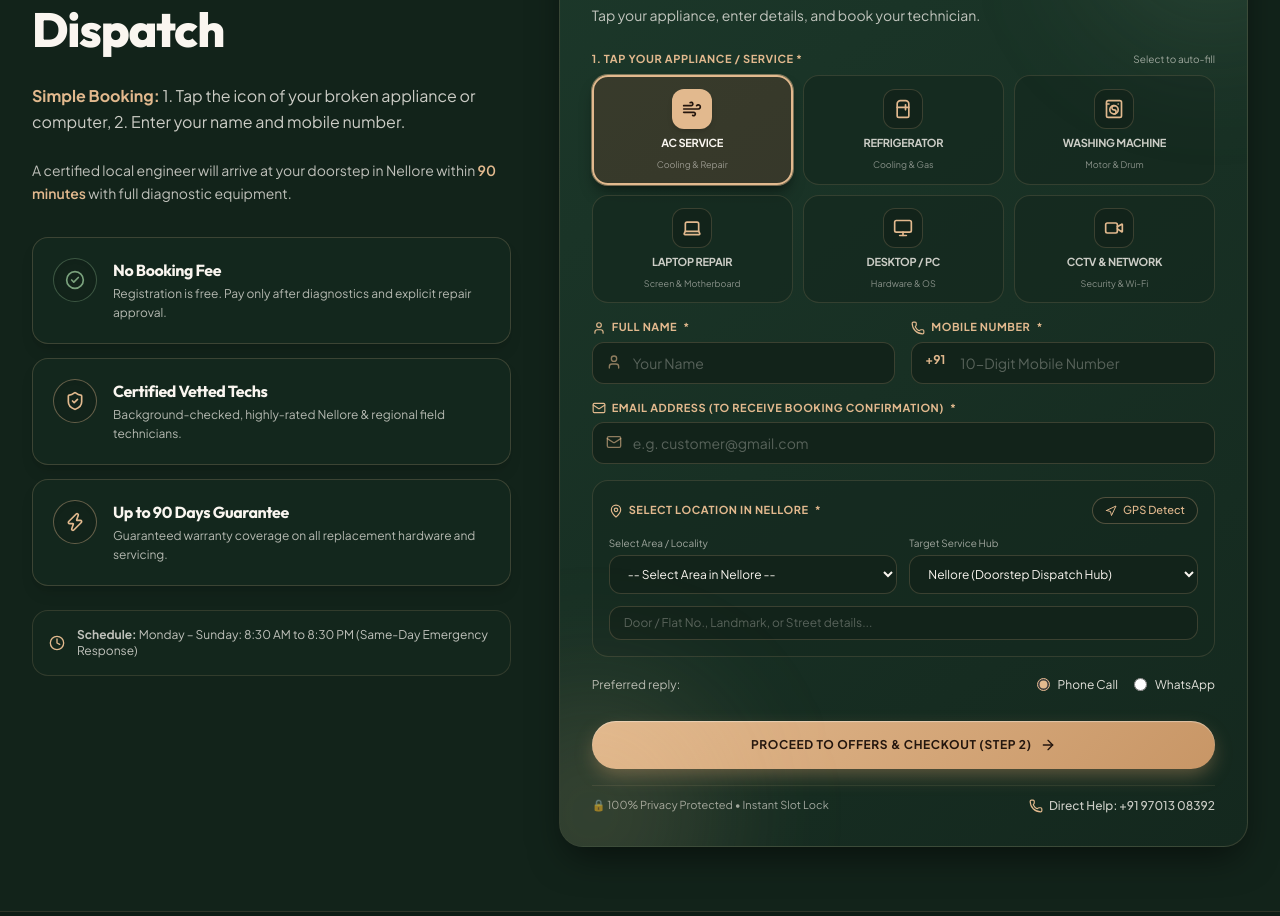
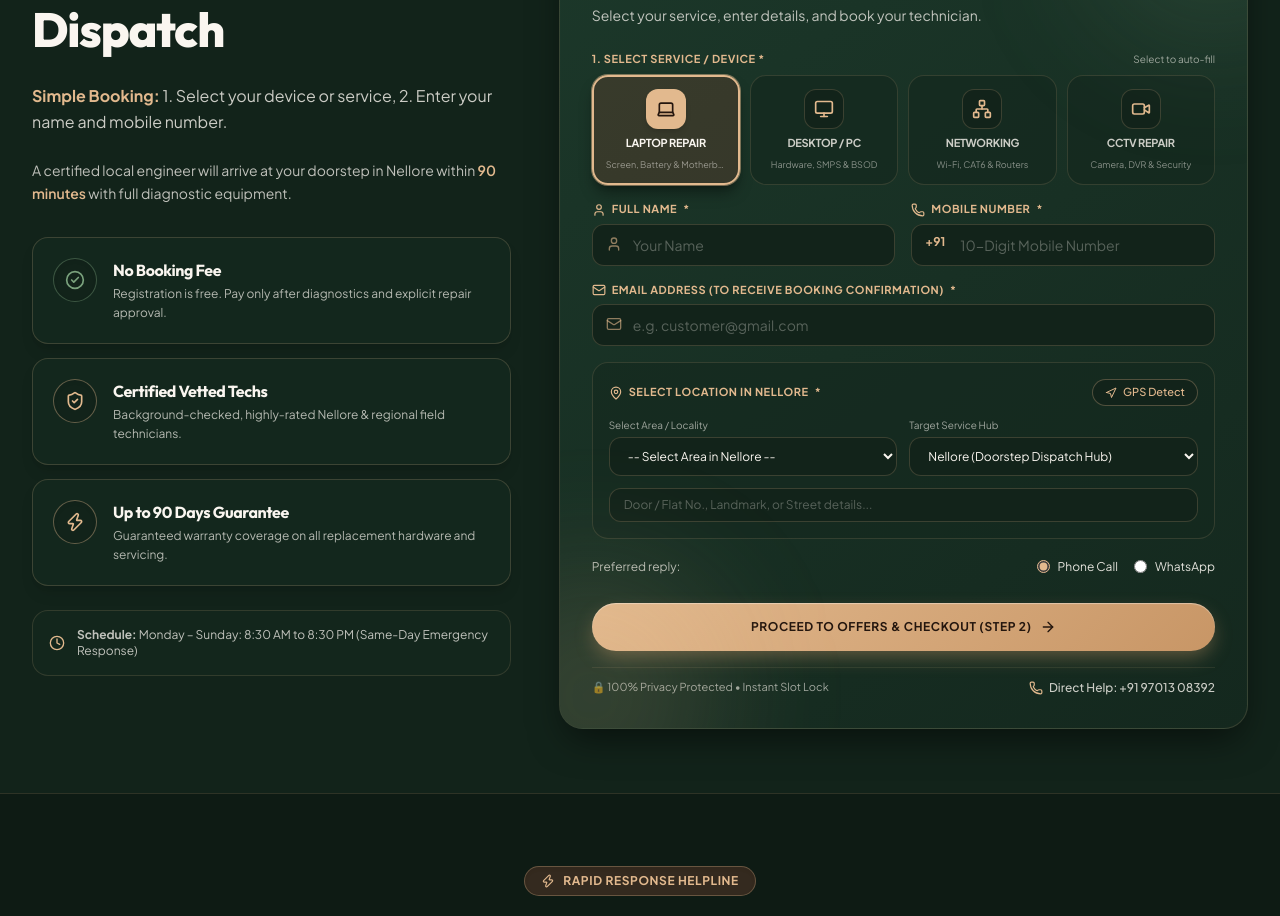
Before and after one commit to mrbtruely-coder/laptop-repair-services, a React (Vite) app: page /book in a window 1280 px wide. Shown: the part 320-1236 px from the top of the page. Built offline with nearby package versions, Linux system fonts and the light colour scheme; a web font is replaced by a local one.

Commit message:
Keep services strictly limited to Computer, Laptop, Networking, and CCTV repair

```diff
--- a/index.html
+++ b/index.html
@@ -4,12 +4,12 @@
     <meta charset="UTF-8" />
     <meta name="viewport" content="width=device-width, initial-scale=1.0" />
     <link rel="icon" type="image/svg+xml" href="/favicon.svg" />
-    <title>Door Step Service | Premium Appliance Service Nellore</title>
+    <title>Laptop & Computer Repair Services | Networking & CCTV Installation</title>
 
     <meta name="description"
-      content="Door Step Service is Nellore's premium doorstep appliance repair company. Same-day diagnostics and certified expert servicing for ACs, Refrigerator cooling issues, and Washing Machine drum repairs." />
+      content="Expert doorstep and lab repair for laptops, desktop computers, Wi-Fi networking, and CCTV security cameras. Certified chip-level repairs, screen replacement, and genuine parts." />
     <meta name="keywords"
-      content="best ac service in nellore, best refrigerator service in nellore, best washing machine service in nellore, best refrigrator service in nellore, best washning machine service in nellore, AC repair Nellore, AC service Nellore, Refrigerator service Nellore, Refrigerator repair Nellore, Washing Machine repair Nellore, Washing Machine service Nellore, doorstep appliance repair Nellore, local appliance technician Nellore, Door Step Service Nellore, home appliance service Nellore, best AC repair Nellore, fridge gas filling Nellore, washing machine service near me, AC gas filling charges Nellore, split AC installation Nellore, doorstep fridge repair Nellore, door step service Nellore AP" />
+      content="laptop repair services, computer repair near me, desktop repair, macbook repair, laptop screen replacement, chip level laptop repair, CCTV installation near me, CCTV repair service, office networking support, wifi mesh router setup, IT support doorstep service" />
     <meta name="google-site-verification" content="clH9FvGCsCEslpFBXVt09eUvkF9m-B9wmIFRSyyRceM" />
 
     <meta name="theme-color" content="#12231A" />
@@ -18,9 +18,9 @@
     <meta name="geo.placename" content="Nellore, Bengaluru, Visakhapatnam, Chennai" />
 
     <!-- Open Graph for Social Sharing -->
-    <meta property="og:title" content="Door Step Service | Premium Appliance & Hardware Service" />
+    <meta property="og:title" content="Laptop & Computer Repair Services | Networking & CCTV" />
     <meta property="og:description"
-      content="Fast & Reliable Doorstep Repair Services. Same-day certified repair solutions in Nellore, Bengaluru, Vizag, and Chennai." />
+      content="Fast & Reliable Doorstep Repair Services for Laptops, Desktop Computers, Networking, and CCTV Surveillance." />
     <meta property="og:type" content="website" />
 
     <link rel="preconnect" href="https://fonts.googleapis.com">
--- a/src/components/forms/EnquiryForm.tsx
+++ b/src/components/forms/EnquiryForm.tsx
@@ -21,11 +21,9 @@ import {
   Gift,
   ShieldCheck,
   User,
-  Wind,
-  Refrigerator,
-  WashingMachine,
   Laptop,
   Monitor,
+  Network,
   Video,
   Mail,
 } from 'lucide-react';
@@ -69,14 +67,14 @@ interface EnquiryFormProps {
   className?: string;
 }
 
-export const APPLIANCE_TILES = [
-  { id: 'ac-service', label: 'AC SERVICE', icon: Wind, desc: 'Cooling & Repair' },
-  { id: 'refrigerator', label: 'REFRIGERATOR', icon: Refrigerator, desc: 'Cooling & Gas' },
-  { id: 'washing-machine', label: 'WASHING MACHINE', icon: WashingMachine, desc: 'Motor & Drum' },
-  { id: 'laptop-repair', label: 'LAPTOP REPAIR', icon: Laptop, desc: 'Screen & Motherboard' },
-  { id: 'computer-repair', label: 'DESKTOP / PC', icon: Monitor, desc: 'Hardware & OS' },
-  { id: 'cctv-repair-installation', label: 'CCTV & NETWORK', icon: Video, desc: 'Security & Wi-Fi' },
+export const SERVICE_TILES = [
+  { id: 'laptop-repair', label: 'LAPTOP REPAIR', icon: Laptop, desc: 'Screen, Battery & Motherboard' },
+  { id: 'computer-repair', label: 'DESKTOP / PC', icon: Monitor, desc: 'Hardware, SMPS & BSOD' },
+  { id: 'networking', label: 'NETWORKING', icon: Network, desc: 'Wi-Fi, CAT6 & Routers' },
+  { id: 'cctv-repair-installation', label: 'CCTV REPAIR', icon: Video, desc: 'Camera, DVR & Security' },
 ];
+
+export const APPLIANCE_TILES = SERVICE_TILES;
 
 export const NELLORE_AREAS = [
   'Trunk Road',
@@ -137,9 +135,9 @@ const CONFETTI_COLORS = [
 
 export const EnquiryForm: React.FC<EnquiryFormProps> = ({
   initialCity = 'nellore',
-  initialService = 'ac-service',
+  initialService = 'laptop-repair',
   title = "Request Service",
-  subtitle = "Tap your appliance, enter details, and book your technician.",
+  subtitle = "Select your device or service, enter details, and book your technician.",
   className = "",
 }) => {
   const getTodayDateString = () => new Date().toISOString().split('T')[0];
@@ -151,7 +149,7 @@ export const EnquiryForm: React.FC<EnquiryFormProps> = ({
     phone: '',
     email: '',
     city: initialCity || 'nellore',
-    service: initialService || 'ac-service',
+    service: initialService || 'laptop-repair',
     serviceMode: 'doorstep',
     contactMethod: 'phone',
     slotDate: getTodayDateString(),
@@ -293,7 +291,7 @@ export const EnquiryForm: React.FC<EnquiryFormProps> = ({
     if (!formData.description || formData.description.trim().length < 2) {
       setFormData((prev) => ({
         ...prev,
-        description: 'Doorstep diagnostic inspection and appliance repair dispatch',
+        description: 'Doorstep diagnostic inspection and device repair dispatch',
       }));
     }
 
@@ -623,17 +621,17 @@ export const EnquiryForm: React.FC<EnquiryFormProps> = ({
                 =================================================== */}
             {currentStep === 1 && (
               <div className="space-y-4 animate-in fade-in duration-200">
-                {/* 1. TAP YOUR APPLIANCE / SERVICE */}
+                {/* 1. SELECT SERVICE / DEVICE */}
                 <div className="space-y-2">
                   <div className="flex items-center justify-between">
                     <label className="block text-[11px] font-bold text-[#E2B98E] uppercase tracking-wider">
-                      1. TAP YOUR APPLIANCE / SERVICE <span className="text-[#E2B98E]">*</span>
+                      1. SELECT SERVICE / DEVICE <span className="text-[#E2B98E]">*</span>
                     </label>
                     <span className="text-[10px] text-[#FAF6F0]/60">Select to auto-fill</span>
                   </div>
 
-                  <div className="grid grid-cols-2 sm:grid-cols-3 gap-2.5">
-                    {APPLIANCE_TILES.map((tile) => {
+                  <div className="grid grid-cols-2 sm:grid-cols-4 gap-2.5">
+                    {SERVICE_TILES.map((tile) => {
                       const IconComponent = tile.icon;
                       const isSelected = formData.service === tile.id;
                       return (
--- a/src/components/layout/Footer.tsx
+++ b/src/components/layout/Footer.tsx
@@ -59,7 +59,7 @@ export const Footer: React.FC = () => {
             </Link>
 
             <p className="text-xs text-[#FAF6F0]/70 leading-relaxed max-w-sm">
-              Professional laptop servicing, computer diagnostics, home appliance repairs, enterprise networking, and CCTV security. Focused on customer transparency and verified technicians.
+              Professional laptop servicing, desktop computer diagnostics, enterprise networking, and CCTV security. Focused on customer transparency and verified technicians.
             </p>
 
             <div className="pt-2 space-y-2 text-xs">
@@ -194,7 +194,7 @@ export const Footer: React.FC = () => {
         {/* Verification & Transparency Disclaimer */}
         <div className="mt-12 pt-6 border-t border-[#E2B98E]/10 text-[11px] text-[#FAF6F0]/55 leading-relaxed bg-[#14281E]/60 p-5 rounded-2xl border border-[#E2B98E]/10">
           <p>
-            <strong className="text-[#E2B98E]">Service Policy & Disclaimer:</strong> {siteConfig.brandName} operates for computer, laptop, networking, CCTV, and doorstep appliance diagnostics across Bengaluru, Visakhapatnam, Chennai, and Nellore. All diagnostic estimates are quoted before work begins. Brand names (Dell, HP, Lenovo, Apple, Samsung, LG, Whirlpool, etc.) are used solely for descriptive compatibility identification.
+            <strong className="text-[#E2B98E]">Service Policy & Disclaimer:</strong> {siteConfig.brandName} operates for computer, laptop, networking, and CCTV diagnostics across Bengaluru, Visakhapatnam, Chennai, and Nellore. All diagnostic estimates are quoted before work begins. Brand names (Dell, HP, Lenovo, Apple, Asus, Acer, Cisco, Hikvision, Dahua, etc.) are used solely for descriptive compatibility identification.
           </p>
         </div>
 
--- a/src/components/sections/HeroSection.tsx
+++ b/src/components/sections/HeroSection.tsx
@@ -18,9 +18,9 @@ export const HeroSection: React.FC = () => {
             {/* Top pill badge */}
             <div className="inline-flex items-center gap-2 px-3.5 py-1.5 rounded-full bg-[#6E4331]/40 border border-[#E2B98E]/40 text-xs font-semibold text-[#E2B98E] shadow-md">
               <span className="w-2 h-2 rounded-full bg-[#E2B98E] animate-ping" />
-              <span>Doorstep Hardware & Appliance Specialists</span>
+              <span>Doorstep Computer & IT Hardware Specialists</span>
               <span className="text-[#D2DCD2]/50">|</span>
-              <span className="text-[#FAF6F0]">Home Service Repair </span>
+              <span className="text-[#FAF6F0]">Laptop, Desktop, Network & CCTV</span>
             </div>
 
             {/* Primary H1 */}
--- a/src/components/sections/WhyChooseUs.tsx
+++ b/src/components/sections/WhyChooseUs.tsx
@@ -50,7 +50,7 @@ export const WhyChooseUs: React.FC = () => {
         {/* Diagnostic reassurance banner */}
         <div className="mt-12 p-6 sm:p-8 rounded-3xl nature-panel flex flex-col sm:flex-row items-center justify-between gap-5">
           <div className="space-y-1.5 text-center sm:text-left">
-            <h4 className="text-[#FAF6F0] font-bold text-base sm:text-lg">Need advice on an uncertain hardware or appliance problem?</h4>
+            <h4 className="text-[#FAF6F0] font-bold text-base sm:text-lg">Need advice on an uncertain computer, laptop, or network issue?</h4>
             <p className="text-xs sm:text-sm text-[#FAF6F0]/75">Speak directly with a senior support engineer for free initial symptom guidance.</p>
           </div>
           <a
--- a/src/config/site.ts
+++ b/src/config/site.ts
@@ -342,7 +342,7 @@ export const citiesData: Record<string, CityInfo> = {
     popularName: "Nellore",
     address: "Trunk Road, Near VRC Centre, Nellore, Andhra Pradesh 524001",
     coverageRadius: "20 km",
-    description: "Doorstep appliance and electronics repair, certified laptop chip-level fixes, AC servicing, and quick technician dispatch within 90 minutes in Nellore.",
+    description: "Doorstep computer and laptop repair, certified chip-level diagnostics, office networking, CCTV installation, and quick technician dispatch within 90 minutes in Nellore.",
     leadTime: "Doorstep Dispatch in Nellore within 90 minutes",
     serviceHub: "Trunk Road, Near VRC Centre, Nellore, Andhra Pradesh",
     localities: [
@@ -356,7 +356,7 @@ export const citiesData: Record<string, CityInfo> = {
       "Doorstep technician dispatch in Nellore within 90 minutes",
       "No booking fee — Free registration & inspection",
       "Verified local Nellore certified engineers",
-      "AC, Refrigerator, Washing Machine, and Laptop hardware repair"
+      "Computer, Laptop, Networking, and CCTV surveillance repair"
     ]
   }
 };
--- a/src/pages/ContactPage.tsx
+++ b/src/pages/ContactPage.tsx
@@ -27,7 +27,7 @@ export const ContactPage: React.FC = () => {
     <>
       <SEO
         title="Book Doorstep Repair & Dispatch | Nellore, Bengaluru, Vizag, Chennai"
-        description="Easy 2-step repair booking. Select your device or appliance, choose your location, and request verified technician dispatch in Nellore, Bengaluru, Vizag & Chennai. Pay after service."
+        description="Easy 2-step repair booking. Select your computer, laptop, networking, or CCTV service, and request verified technician dispatch in Nellore, Bengaluru, Vizag & Chennai. Pay after service."
         canonicalPath="/contact"
         keywords={[
           'book laptop repair',
@@ -67,7 +67,7 @@ export const ContactPage: React.FC = () => {
 
               {/* Description */}
               <p className="text-[#FAF6F0]/80 text-sm sm:text-base leading-relaxed">
-                <strong className="text-[#E2B98E]">Simple Booking:</strong> 1. Tap the icon of your broken appliance or computer, 2. Enter your name and mobile number.
+                <strong className="text-[#E2B98E]">Simple Booking:</strong> 1. Select your device or service, 2. Enter your name and mobile number.
               </p>
 
               <p className="text-[#FAF6F0]/75 text-xs sm:text-sm leading-relaxed">
@@ -138,9 +138,9 @@ export const ContactPage: React.FC = () => {
             <div id="booking-dispatch-card" className="lg:col-span-7">
               <EnquiryForm
                 title="Request Service"
-                subtitle="Tap your appliance, enter details, and book your technician."
+                subtitle="Select your service, enter details, and book your technician."
                 initialCity="nellore"
-                initialService="ac-service"
+                initialService="laptop-repair"
               />
             </div>
 
@@ -162,12 +162,12 @@ export const ContactPage: React.FC = () => {
 
           {/* Heading */}
           <h2 className="text-3xl sm:text-4xl font-extrabold text-[#FAF6F0] tracking-tight">
-            Need Quick Appliance Repair?
+            Need Quick Computer or Laptop Repair?
           </h2>
 
           {/* Subtitle */}
           <p className="text-[#FAF6F0]/75 text-sm sm:text-base mt-3 leading-relaxed max-w-2xl mx-auto">
-            Don't let a broken AC, refrigerator, washing machine, or laptop interrupt your routine. Tap below to call or chat with our Nellore technicians immediately.
+            Don't let a broken laptop screen, desktop failure, network drop, or faulty CCTV interrupt your business or routine. Tap below to call or chat with our certified technicians immediately.
           </p>
 
           {/* 3 Prominent Action Buttons (Warm Tactile Palette: NO blue, NO white!) */}
--- a/src/pages/HomePage.tsx
+++ b/src/pages/HomePage.tsx
@@ -20,7 +20,7 @@ export const HomePage: React.FC = () => {
           'doorstep laptop repair Bengaluru',
           'laptop motherboard repair Vizag',
           'computer desktop repair Chennai',
-          'appliance and laptop repair Nellore',
+          'computer and laptop repair Nellore',
           'CCTV installation and DVR repair',
           'office networking CAT6 cabling',
           'chip-level laptop servicing',
--- a/src/pages/LocationDetailPage.tsx
+++ b/src/pages/LocationDetailPage.tsx
@@ -37,21 +37,21 @@ export const LocationDetailPage: React.FC = () => {
     bengaluru: 'Computer & Laptop Repair Services in Bengaluru | HSR Layout Hub & Doorstep Service',
     vizag: 'Computer & Laptop Repair in Vizag (Visakhapatnam) | Dwaraka Nagar Hub',
     chennai: 'Computer & Laptop Repair Services in Chennai | OMR & Central Tech Hubs',
-    nellore: 'Doorstep Appliance & Laptop Repair Services in Nellore | 90-Min Dispatch Hub',
+    nellore: 'Computer & Laptop Repair Services in Nellore | 90-Min Dispatch Hub',
   };
 
   const cityDescriptions: Record<string, string> = {
     bengaluru: 'Reliable computer and laptop repair, networking support, and CCTV installation across Bengaluru. Doorstep engineer visits in Koramangala, Indiranagar, Whitefield, HSR Layout, and all major tech corridors.',
     vizag: 'Looking for computer or laptop repair in Visakhapatnam? Fast hardware diagnostics, chip-level motherboard servicing, and CCTV setups across Dwaraka Nagar, MVP Colony, Gajuwaka, and Greater Vizag.',
     chennai: 'Professional IT repair services in Chennai. On-site laptop motherboard repair, PC troubleshooting, office CAT6 cabling, and CCTV solutions across OMR, Velachery, T Nagar, Guindy, and Anna Nagar.',
-    nellore: 'Doorstep appliance and electronics repair, certified laptop chip-level fixes, desktop PC troubleshooting, and rapid technician dispatch within 90 minutes in Nellore. Pay after diagnosis.',
+    nellore: 'Doorstep computer and laptop repair, certified chip-level diagnostics, desktop PC troubleshooting, networking, and CCTV installation with rapid technician dispatch within 90 minutes in Nellore. Pay after diagnosis.',
   };
 
   const cityKeywords: Record<string, string[]> = {
     bengaluru: ['laptop repair Bengaluru', 'computer service HSR Layout', 'CCTV installation Bengaluru', 'office networking Bangalore', 'doorstep laptop repair Koramangala', 'motherboard chip repair Bengaluru'],
     vizag: ['laptop repair Vizag', 'computer repair Visakhapatnam', 'CCTV camera installation Dwaraka Nagar', 'desktop service MVP Colony', 'networking cabling Vizag', 'anti-corrosion laptop repair Vizag'],
     chennai: ['laptop repair Chennai', 'doorstep computer service OMR Chennai', 'laptop screen replacement Velachery', 'CCTV repair Chennai', 'office CAT6 cabling Guindy', 'MacBook repair Chennai'],
-    nellore: ['laptop repair Nellore', 'doorstep computer service Trunk Road Nellore', 'appliance repair Nellore', 'CCTV installation Nellore', 'laptop repair VRC Centre', 'chip level repair Nellore']
+    nellore: ['laptop repair Nellore', 'doorstep computer service Trunk Road Nellore', 'networking setup Nellore', 'CCTV installation Nellore', 'laptop repair VRC Centre', 'chip level repair Nellore']
   };
 
   const cityFaqs = [
```
